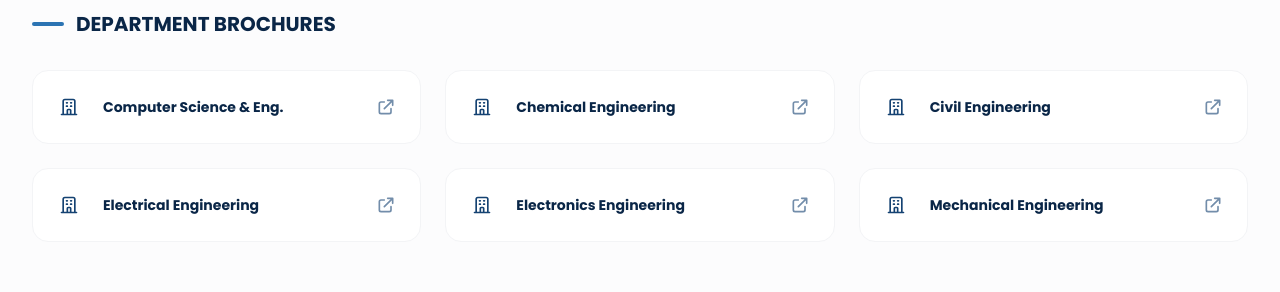
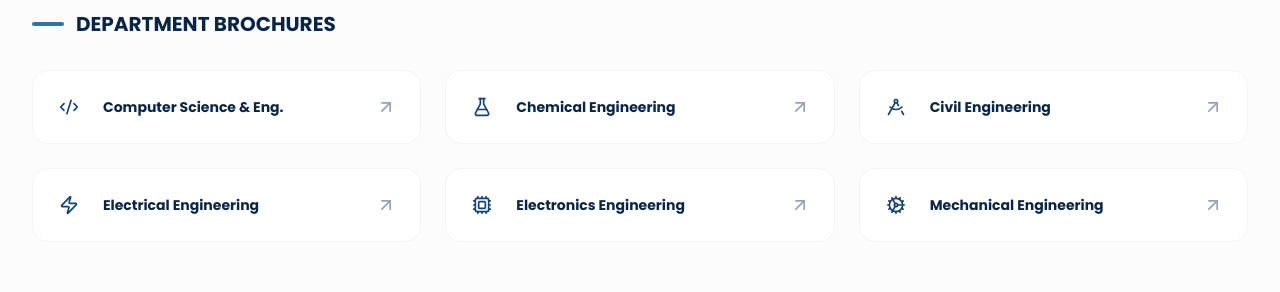
Before and after one commit to me-mayank/tnp_website, a Next.js app: page /downloads in a window 1280 px wide. Shown: the part 937-1229 px from the top of the page. Built offline with nearby package versions, Linux system fonts and the light colour scheme; no server answers.

Commit message:
feat(downloads): assign unique Lucide icons to each engineering discipline and implement GPU-accelerated smooth hover transitions

```diff
--- a/app/downloads/page.tsx
+++ b/app/downloads/page.tsx
@@ -21,6 +21,16 @@
  */
 
 import type { Metadata } from "next";
+import {
+  Code2,
+  FlaskConical,
+  DraftingCompass,
+  Zap,
+  Cpu,
+  Cog,
+  ArrowUpRight,
+  type LucideIcon,
+} from "lucide-react";
 
 /**
  * Cache policy configuration: Statically compile and cache indefinitely
@@ -110,6 +120,7 @@ export interface StudentDocument {
 export interface DepartmentDoc {
   name: string;
   href: string;
+  icon: LucideIcon;
 }
 
 /**
@@ -153,15 +164,39 @@ const studentDocs: StudentDocument[] = [
 
 /**
  * Official academic department web portals on the university main website (ietlucknow.ac.in).
- * Verified links directing recruiters and visitors directly to the official university department pages.
+ * Each department is assigned a unique, professional icon reflecting its academic discipline.
  */
 const departmentDocs: DepartmentDoc[] = [
-  { name: "Computer Science & Eng.", href: "https://www.ietlucknow.ac.in/dept/cse" },
-  { name: "Chemical Engineering", href: "https://www.ietlucknow.ac.in/dept/che" },
-  { name: "Civil Engineering", href: "https://www.ietlucknow.ac.in/dept/ced" },
-  { name: "Electrical Engineering", href: "https://www.ietlucknow.ac.in/dept/eed" },
-  { name: "Electronics Engineering", href: "https://www.ietlucknow.ac.in/dept/ec" },
-  { name: "Mechanical Engineering", href: "https://www.ietlucknow.ac.in/dept/me" },
+  {
+    name: "Computer Science & Eng.",
+    href: "https://www.ietlucknow.ac.in/dept/cse",
+    icon: Code2,
+  },
+  {
+    name: "Chemical Engineering",
+    href: "https://www.ietlucknow.ac.in/dept/che",
+    icon: FlaskConical,
+  },
+  {
+    name: "Civil Engineering",
+    href: "https://www.ietlucknow.ac.in/dept/ced",
+    icon: DraftingCompass,
+  },
+  {
+    name: "Electrical Engineering",
+    href: "https://www.ietlucknow.ac.in/dept/eed",
+    icon: Zap,
+  },
+  {
+    name: "Electronics Engineering",
+    href: "https://www.ietlucknow.ac.in/dept/ec",
+    icon: Cpu,
+  },
+  {
+    name: "Mechanical Engineering",
+    href: "https://www.ietlucknow.ac.in/dept/me",
+    icon: Cog,
+  },
 ];
 
 /**
@@ -260,14 +295,10 @@ export default function DownloadsPage() {
               {instituteDocs.map((doc) => (
                 <div
                   key={doc.title}
-                  className="relative bg-white border-2 border-gray-100 rounded-3xl p-6 shadow-xs hover:shadow-[0_16px_36px_-12px_rgba(10,38,71,0.12),0_4px_16px_-4px_rgba(44,116,179,0.06)] hover:border-brand-accent/30 -translate-y-0 hover:-translate-y-1.5 transition-all duration-400 ease-[cubic-bezier(0.16,1,0.3,1)] group flex items-center gap-6 overflow-hidden"
+                  className="bg-white border-2 border-gray-100 rounded-3xl p-6 shadow-xs hover:shadow-md hover:border-brand-accent/30 hover:-translate-y-1 transform-gpu transition-all duration-200 ease-out group flex items-center gap-6"
                 >
-                  <div
-                    aria-hidden="true"
-                    className="absolute inset-0 bg-gradient-to-r from-transparent via-blue-50/20 to-brand-accent/5 opacity-0 group-hover:opacity-100 transition-opacity duration-500 ease-out pointer-events-none"
-                  />
-                  <div className="relative p-4 bg-blue-50 text-blue-600 rounded-2xl shrink-0 group-hover:scale-105 group-hover:bg-brand-700 group-hover:text-white transition-all duration-300 ease-[cubic-bezier(0.16,1,0.3,1)]">
-                    <svg className="w-10 h-10 transition-transform duration-300 group-hover:scale-105" fill="none" stroke="currentColor" viewBox="0 0 24 24" aria-hidden="true">
+                  <div className="p-4 bg-blue-50 text-blue-600 rounded-2xl shrink-0 group-hover:bg-brand-700 group-hover:text-white transition-colors duration-200 ease-out">
+                    <svg className="w-10 h-10 transition-transform duration-200 ease-out group-hover:scale-105" fill="none" stroke="currentColor" viewBox="0 0 24 24" aria-hidden="true">
                       <path
                         strokeLinecap="round"
                         strokeLinejoin="round"
@@ -276,16 +307,16 @@ export default function DownloadsPage() {
                       />
                     </svg>
                   </div>
-                  <div className="relative flex-1 min-w-0">
-                    <h3 className="font-bold text-brand-800 text-lg truncate group-hover:text-brand-700 transition-colors duration-300">{doc.title}</h3>
+                  <div className="flex-1 min-w-0">
+                    <h3 className="font-bold text-brand-800 text-lg truncate group-hover:text-brand-700 transition-colors duration-200">{doc.title}</h3>
                     <p className="text-xs text-muted mb-4">{doc.subtitle}</p>
                     <a
                       href={doc.href}
                       download
-                      className="text-brand-700 font-bold text-sm inline-flex items-center gap-2 hover:text-brand-accent transition-colors focus:outline-hidden focus:underline group/btn"
+                      className="text-brand-700 font-bold text-sm inline-flex items-center gap-2 hover:text-brand-accent transition-colors duration-150 focus:outline-hidden focus:underline group/btn"
                       aria-label={`Download ${doc.title} (${doc.type})`}
                     >
-                      <svg className="w-4 h-4 transition-transform duration-300 group-hover/btn:translate-y-0.5" fill="none" stroke="currentColor" viewBox="0 0 24 24" aria-hidden="true">
+                      <svg className="w-4 h-4 transition-transform duration-200 ease-out group-hover/btn:translate-y-0.5" fill="none" stroke="currentColor" viewBox="0 0 24 24" aria-hidden="true">
                         <path
                           strokeLinecap="round"
                           strokeLinejoin="round"
@@ -314,27 +345,23 @@ export default function DownloadsPage() {
               {studentDocs.map((doc) => (
                 <div
                   key={doc.name}
-                  className="relative bg-white border border-gray-100 rounded-2xl p-5 shadow-xs hover:shadow-[0_12px_28px_-8px_rgba(10,38,71,0.1),0_4px_12px_-4px_rgba(44,116,179,0.06)] hover:border-brand-accent/30 -translate-y-0 hover:-translate-y-1 transition-all duration-400 ease-[cubic-bezier(0.16,1,0.3,1)] group flex flex-col justify-between overflow-hidden"
+                  className="bg-white border border-gray-100 rounded-2xl p-5 shadow-xs hover:shadow-md hover:border-brand-accent/30 hover:-translate-y-1 transform-gpu transition-all duration-200 ease-out group flex flex-col justify-between"
                 >
-                  <div
-                    aria-hidden="true"
-                    className="absolute inset-0 bg-gradient-to-r from-transparent via-blue-50/15 to-transparent opacity-0 group-hover:opacity-100 transition-opacity duration-500 ease-out pointer-events-none"
-                  />
-                  <div className="relative">
+                  <div>
                     <div className="text-[10px] font-bold text-brand-accent uppercase mb-2 tracking-wider">
                       {doc.type}
                     </div>
-                    <h3 className="font-bold text-brand-800 mb-6 h-10 overflow-hidden text-sm leading-tight group-hover:text-brand-700 transition-colors duration-300">
+                    <h3 className="font-bold text-brand-800 mb-6 h-10 overflow-hidden text-sm leading-tight group-hover:text-brand-700 transition-colors duration-200">
                       {doc.name}
                     </h3>
                   </div>
                   <a
                     href={doc.href}
                     download
-                    className="relative w-full py-2 bg-blue-500 text-white rounded-lg text-xs font-bold hover:bg-brand-700 hover:shadow-xs active:scale-[0.98] transition-all duration-300 ease-[cubic-bezier(0.16,1,0.3,1)] flex items-center justify-center gap-2 shadow-xs focus:outline-hidden focus:ring-2 focus:ring-brand-accent/20 group/btn"
+                    className="w-full py-2 bg-blue-500 text-white rounded-lg text-xs font-bold hover:bg-brand-700 hover:shadow-xs active:scale-[0.98] transition-all duration-200 ease-out flex items-center justify-center gap-2 shadow-xs focus:outline-hidden focus:ring-2 focus:ring-brand-accent/20 group/btn"
                     aria-label={`Download ${doc.name} (${doc.type})`}
                   >
-                    <svg className="w-4 h-4 transition-transform duration-300 group-hover/btn:translate-y-0.5" fill="none" stroke="currentColor" viewBox="0 0 24 24" aria-hidden="true">
+                    <svg className="w-4 h-4 transition-transform duration-200 ease-out group-hover/btn:translate-y-0.5" fill="none" stroke="currentColor" viewBox="0 0 24 24" aria-hidden="true">
                       <path
                         strokeLinecap="round"
                         strokeLinejoin="round"
@@ -360,62 +387,33 @@ export default function DownloadsPage() {
             </h2>
 
             <div className="grid grid-cols-1 md:grid-cols-2 lg:grid-cols-3 gap-6">
-              {departmentDocs.map((dept) => (
+              {departmentDocs.map((dept) => {
+                const IconComponent = dept.icon;
+                return (
                   <a
                     key={dept.name}
                     href={dept.href}
                     target="_blank"
                     rel="noopener noreferrer"
-                  className="group relative flex items-center justify-between p-4 bg-white border border-gray-100 rounded-2xl shadow-xs hover:shadow-[0_12px_28px_-8px_rgba(10,38,71,0.12),0_4px_12px_-4px_rgba(44,116,179,0.06)] hover:border-brand-accent/40 -translate-y-0 hover:-translate-y-1 transition-all duration-400 ease-[cubic-bezier(0.16,1,0.3,1)] overflow-hidden focus:outline-hidden focus:ring-2 focus:ring-brand-accent/30"
+                    className="group flex items-center justify-between p-4 bg-white border border-gray-100 rounded-2xl shadow-xs hover:shadow-md hover:border-brand-accent/50 hover:-translate-y-1 transform-gpu transition-all duration-200 ease-out focus:outline-hidden focus:ring-2 focus:ring-brand-accent/30"
                     aria-label={`Visit official ${dept.name} department page on IET Lucknow website (opens in a new tab)`}
                     title={`Visit ${dept.name} on official college website`}
                   >
-                  {/* Subtle ambient shimmer backlight on hover */}
-                  <div
-                    aria-hidden="true"
-                    className="absolute inset-0 bg-gradient-to-r from-transparent via-brand-50/30 to-brand-accent/5 opacity-0 group-hover:opacity-100 transition-opacity duration-500 ease-out pointer-events-none"
-                  />
-
-                  <div className="relative flex items-center gap-3.5 min-w-0 z-10">
-                    <div className="w-10 h-10 bg-brand-50 text-brand-700 rounded-xl flex items-center justify-center shrink-0 group-hover:bg-brand-700 group-hover:text-white group-hover:scale-105 group-hover:shadow-xs transition-all duration-300 ease-[cubic-bezier(0.16,1,0.3,1)]">
-                      <svg
-                        className="w-5 h-5 transition-transform duration-300 group-hover:scale-105"
-                        fill="none"
-                        stroke="currentColor"
-                        viewBox="0 0 24 24"
-                        aria-hidden="true"
-                      >
-                        <path
-                          strokeLinecap="round"
-                          strokeLinejoin="round"
-                          strokeWidth={2}
-                          d="M19 21V5a2 2 0 00-2-2H7a2 2 0 00-2 2v16m14 0h2m-2 0h-5m-9 0H3m2 0h5M9 7h1m-1 4h1m4-4h1m-1 4h1m-5 10v-5a1 1 0 011-1h2a1 1 0 011 1v5m-4 0h4"
-                        />
-                      </svg>
+                    <div className="flex items-center gap-3.5 min-w-0">
+                      <div className="w-10 h-10 bg-brand-50 text-brand-700 rounded-xl flex items-center justify-center shrink-0 group-hover:bg-brand-700 group-hover:text-white transition-colors duration-200 ease-out">
+                        <IconComponent className="w-5 h-5 transition-transform duration-200 ease-out group-hover:scale-110" aria-hidden="true" />
                       </div>
-                    <span className="text-sm font-bold text-brand-800 truncate group-hover:text-brand-700 transition-colors duration-300">
+                      <span className="text-sm font-bold text-brand-800 truncate group-hover:text-brand-700 transition-colors duration-200 ease-out">
                         {dept.name}
                       </span>
                     </div>
 
-                  <div className="relative p-2 text-brand-700/60 group-hover:text-white group-hover:bg-brand-700 rounded-lg transition-all duration-300 ease-[cubic-bezier(0.16,1,0.3,1)] shrink-0 z-10 group-hover:shadow-xs">
-                    <svg
-                      className="w-5 h-5 transition-transform duration-300 ease-[cubic-bezier(0.16,1,0.3,1)] group-hover:translate-x-0.5 group-hover:-translate-y-0.5"
-                      fill="none"
-                      stroke="currentColor"
-                      viewBox="0 0 24 24"
-                      aria-hidden="true"
-                    >
-                      <path
-                        strokeLinecap="round"
-                        strokeLinejoin="round"
-                        strokeWidth={2}
-                        d="M10 6H6a2 2 0 00-2 2v10a2 2 0 002 2h10a2 2 0 002-2v-4M14 4h6m0 0v6m0-6L10 14"
-                      />
-                    </svg>
+                    <div className="p-2 text-slate-400 group-hover:text-brand-700 transition-colors duration-200 ease-out shrink-0">
+                      <ArrowUpRight className="w-5 h-5 transition-transform duration-200 ease-out group-hover:translate-x-0.5 group-hover:-translate-y-0.5" aria-hidden="true" />
                     </div>
                   </a>
-              ))}
+                );
+              })}
             </div>
           </section>
         </div>
```
Lines whose indentation alone changed are shown as unchanged.
